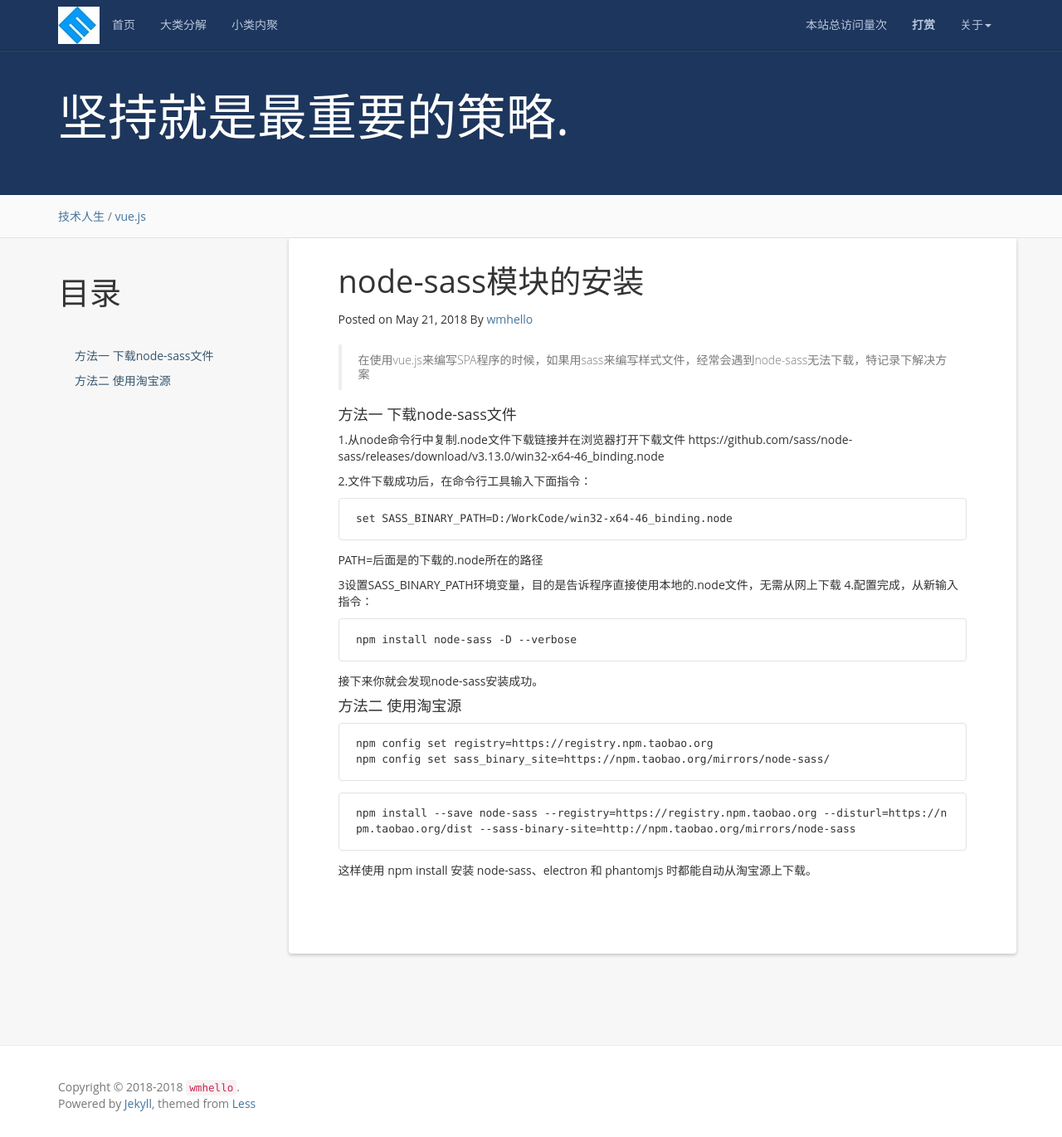
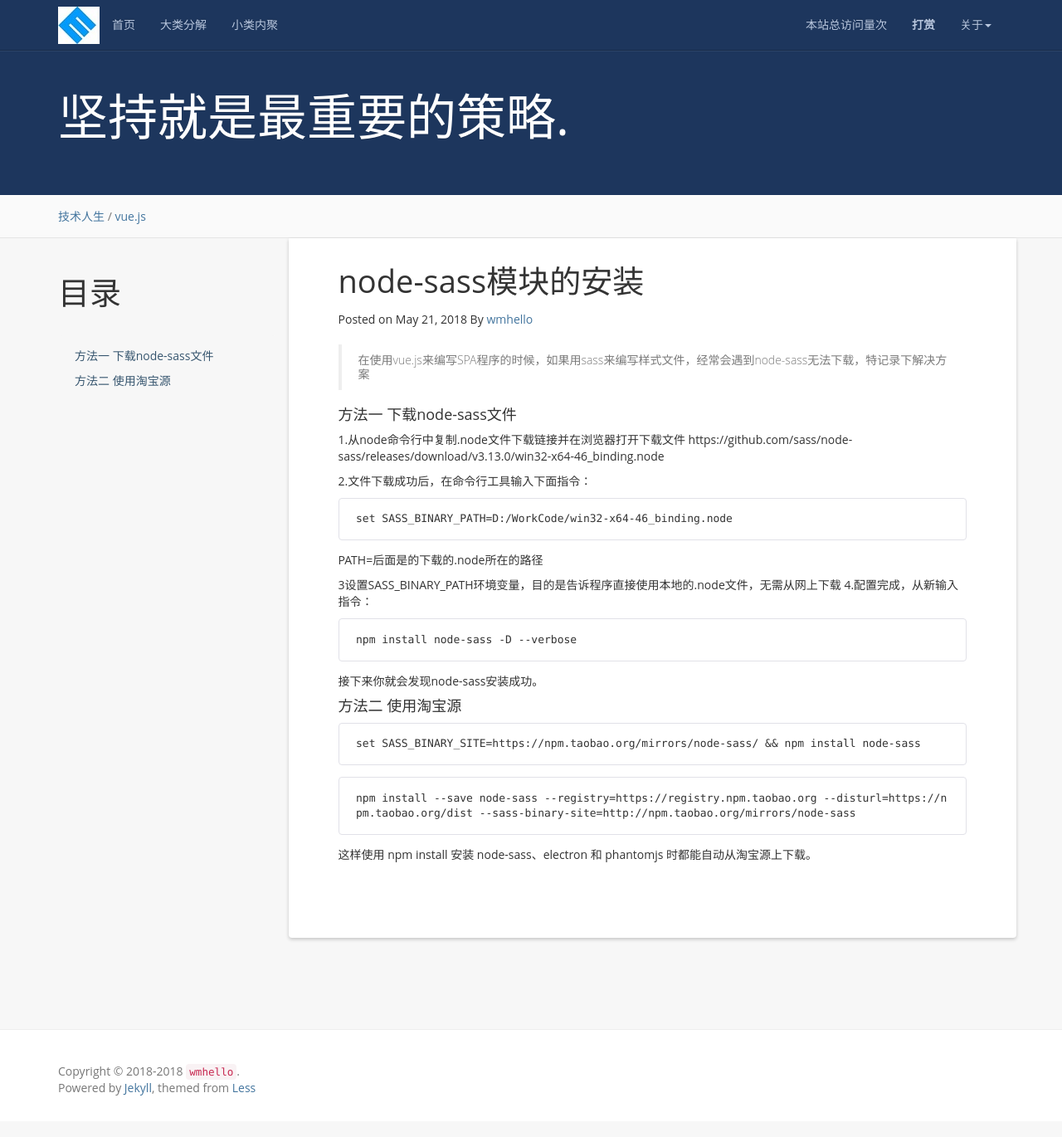
Before and after one commit to wmhello/wmhello.github.io, a Jekyll site: the page built from _posts/2018-05-21-node-sass.md, in a window 1280 px wide and 1370 px high. Shown: the whole window at 83% size. Built offline with Jekyll 4.4.1, drawn with Linux system fonts in a browser that asks for light colours; nearby versions of some CDN libraries; a script that is not in the unit is left out; comment, search, counter and statistics services are not loaded.

Commit message:
修改node-sasa的安装

```diff
--- a/_posts/2018-05-21-node-sass.md
+++ b/_posts/2018-05-21-node-sass.md
@@ -37,8 +37,7 @@ npm install node-sass -D --verbose
 
 #### 方法二 使用淘宝源
 ~~~
-npm config set registry=https://registry.npm.taobao.org
-npm config set sass_binary_site=https://npm.taobao.org/mirrors/node-sass/
+set SASS_BINARY_SITE=https://npm.taobao.org/mirrors/node-sass/ && npm install node-sass
 ~~~
 ~~~
 npm install --save node-sass --registry=https://registry.npm.taobao.org --disturl=https://npm.taobao.org/dist --sass-binary-site=http://npm.taobao.org/mirrors/node-sass
```
